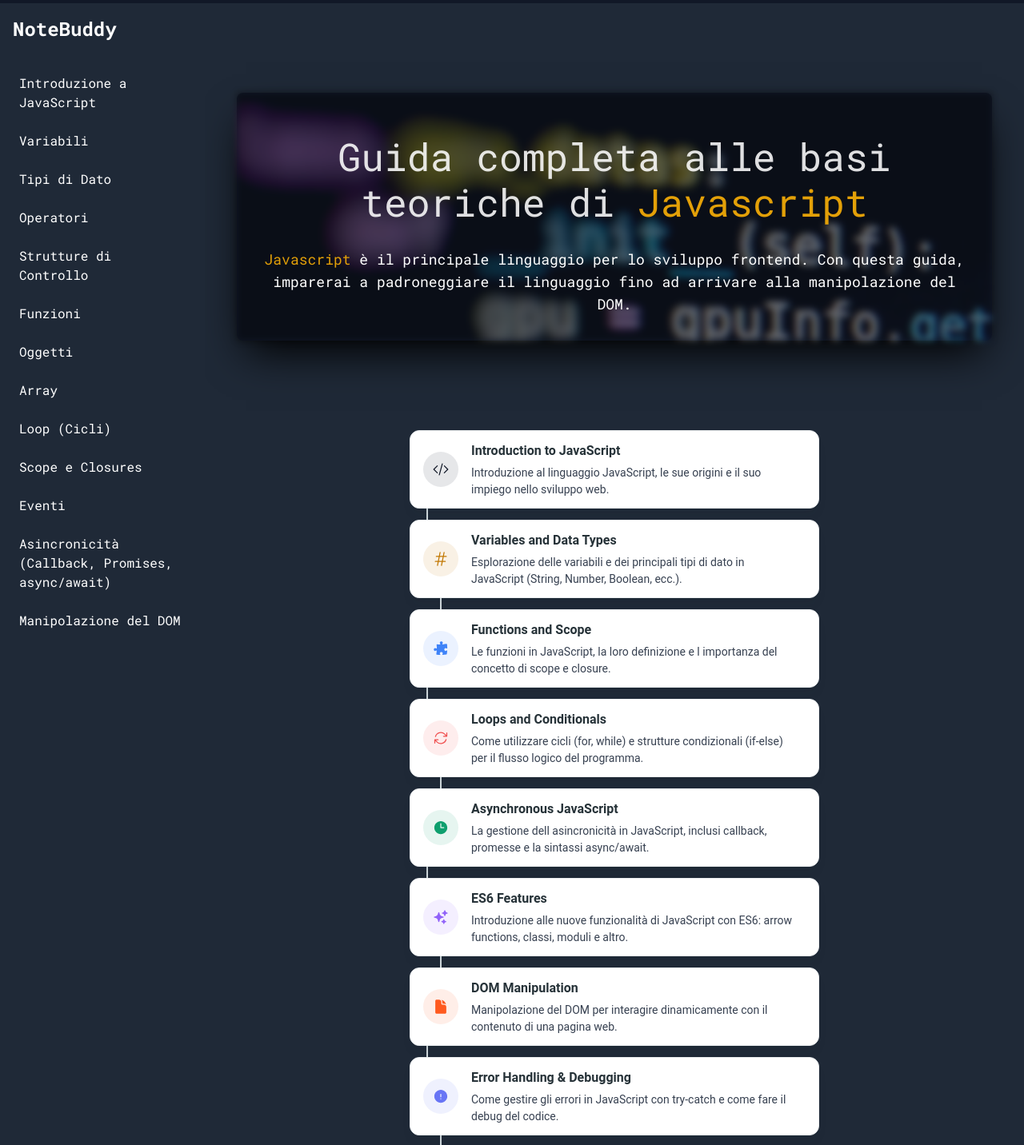
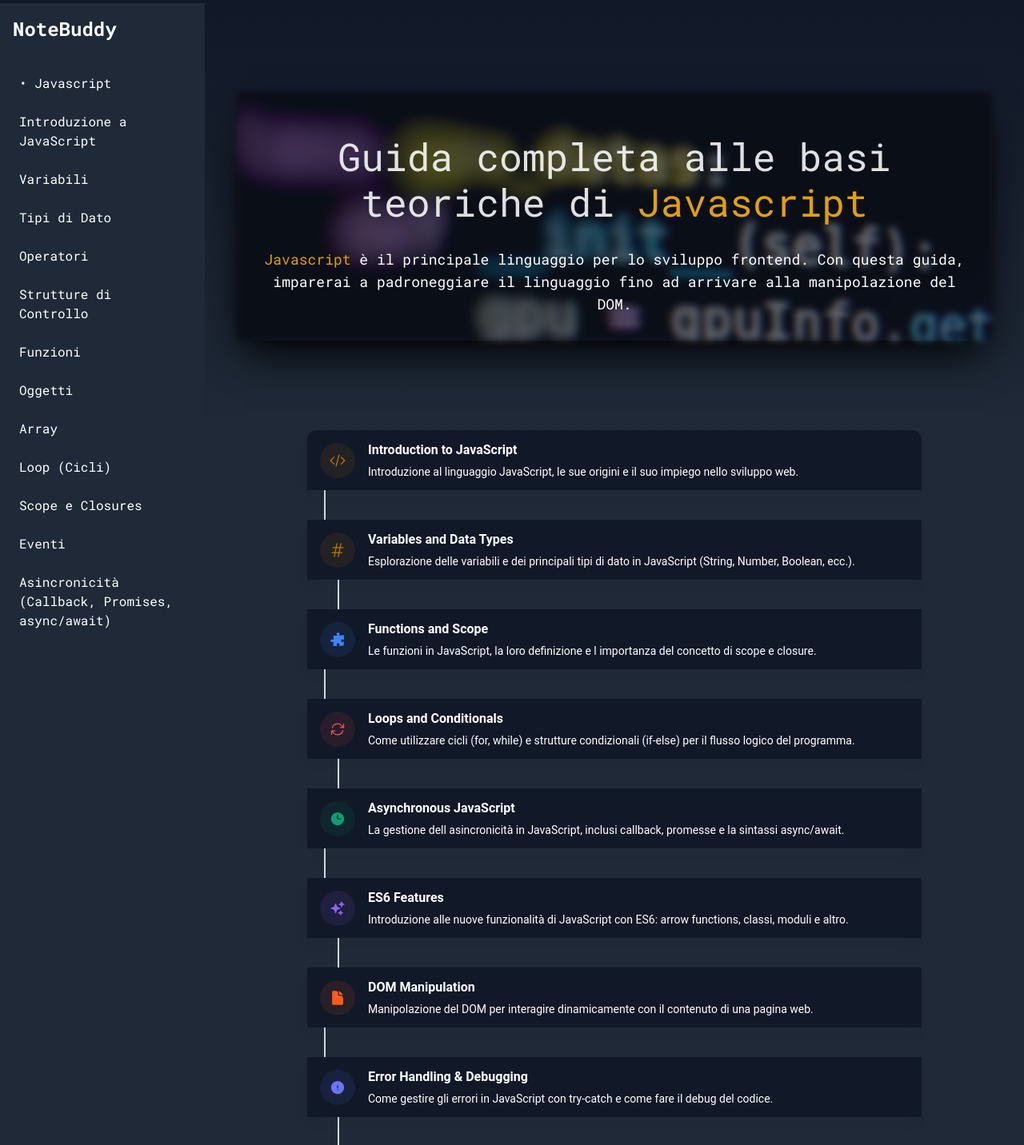
Before and after one commit to maurizioschiavarelli/NOTE-BUDDY, a React (Vite) app: page /javascript in a window 1280 px wide. Shown: the part 60-1492 px from the top of the page at 80% size. Built offline with nearby package versions, Linux system fonts and the light colour scheme.

Commit message:
PAGINA PRINCIPALE FINITA, PAGINA DOCS FINITA, PAGINA JAVASCRIPT HOME FINITA, INIZIO PAGINAINTRODUZIONE JS

```diff
--- a/src/components/HeaderDocs.jsx
+++ b/src/components/HeaderDocs.jsx
@@ -7,7 +7,7 @@ export default function HeaderDocs(props) {
     const imgUrl = props.imgUrl;
 
     return (
-        <div className="py-8 bg-gray-800 w-full p-10">
+        <div className="py-8 bg-gradient-to-b from-gray-900 from-1% to-gray-800 w-full p-10">
             <div className="my-20">
                 <div className="relative container w-full mx-auto my-auto text-center bg-gray-900 rounded-lg shadow-2xl shadow-black">
                     <div className="absolute inset-0 opacity-40 blur-sm" style={{ backgroundImage: `url(${imgUrl})` }}></div>
--- a/src/components/docs/Javascript.jsx
+++ b/src/components/docs/Javascript.jsx
@@ -25,6 +25,7 @@ import {
 } from "@material-tailwind/react";
 
 const javascriptLinks = [
+  { name: '• Javascript', to: '/javascript' },
   { name: 'Introduzione a JavaScript', to: '/jsintroduzione' },
   { name: 'Variabili', to: '/javascript/variabili' },
   { name: 'Tipi di Dato', to: '/javascript/tipi-dato' },
@@ -58,13 +59,17 @@ const javascriptLinks = [
   { name: 'Patterns di Design', to: '/javascript/design-patterns' }
 ];
 
-export default function JSintroduzione() {
+export default function Javascript() {
   return (
     <>
       <Navbar />
 
       <div className="flex bg-gray-800">
-        <Sidebar links={javascriptLinks} />
+        <Sidebar
+          links={javascriptLinks}
+          home="Javascript"
+          currentPage="Javascript home"
+        />
         <div className="flex-1">
           <HeaderDocs
             title="Guida completa alle basi teoriche di"
@@ -72,18 +77,18 @@ export default function JSintroduzione() {
             subTitle="Javascript"
             description="è il principale linguaggio per lo sviluppo frontend. Con questa guida, imparerai a padroneggiare il linguaggio fino ad arrivare alla manipolazione del DOM."
           />
-          <div className="lg:w-1/2 w-full m-auto h-auto">
+          <div className="lg:w-3/4 w-11/12 m-auto h-auto my-10 lg:my-0">
             <Timeline className="bg-gray-800">
               {/* JavaScript Basics */}
-              <TimelineItem className="h-28">
+              <TimelineItem className="h-40 sm:h-36 lg:h-28">
                 <TimelineConnector />
-                <TimelineHeader className="relative rounded-xl border border-blue-gray-50 bg-white py-3 pl-4 pr-8 shadow-lg shadow-blue-gray-900/5">
-                  <TimelineIcon className="p-3" variant="ghost">
+                <TimelineHeader className="relative rounded-t-xl bg-gray-900 py-3 pl-4 pr-8 shadow-lg shadow-blue-gray-900/5">
+                  <TimelineIcon className="p-3" variant="ghost" color="yellow">
                     <CodeBracketIcon className="h-5 w-5" />
                   </TimelineIcon>
                   <div className="flex flex-col gap-1">
-                    <Typography variant="h6" color="blue-gray"> Introduction to JavaScript </Typography>
-                    <Typography variant="small" color="gray" className="font-normal">
+                    <Typography variant="h6" color="white"> Introduction to JavaScript </Typography>
+                    <Typography variant="small" color="white" className="font-normal">
                       Introduzione al linguaggio JavaScript, le sue origini e il suo impiego nello sviluppo web.
                     </Typography>
                   </div>
@@ -91,15 +96,15 @@ export default function JSintroduzione() {
               </TimelineItem>
 
               {/* Variables, Data Types */}
-              <TimelineItem className="h-28">
+              <TimelineItem className="h-40 sm:h-36 lg:h-28">
                 <TimelineConnector className="!w-[78px]" />
-                <TimelineHeader className="relative rounded-xl border border-blue-gray-50 bg-white py-3 pl-4 pr-8 shadow-lg shadow-blue-gray-900/5">
+                <TimelineHeader className="relative bg-gray-900 py-3 pl-4 pr-8 shadow-lg shadow-blue-gray-900/5">
                   <TimelineIcon className="p-3" variant="ghost" color="yellow">
                     <HashtagIcon className="h-5 w-5" />
                   </TimelineIcon>
                   <div className="flex flex-col gap-1">
-                    <Typography variant="h6" color="blue-gray"> Variables and Data Types </Typography>
-                    <Typography variant="small" color="gray" className="font-normal">
+                    <Typography variant="h6" color="white"> Variables and Data Types </Typography>
+                    <Typography variant="small" color="white" className="font-normal">
                       Esplorazione delle variabili e dei principali tipi di dato in JavaScript (String, Number, Boolean, ecc.).
                     </Typography>
                   </div>
@@ -107,15 +112,15 @@ export default function JSintroduzione() {
               </TimelineItem>
 
               {/* Functions */}
-              <TimelineItem className="h-28">
+              <TimelineItem className="h-40 sm:h-36 lg:h-28">
                 <TimelineConnector />
-                <TimelineHeader className="relative rounded-xl border border-blue-gray-50 bg-white py-3 pl-4 pr-8 shadow-lg shadow-blue-gray-900/5">
+                <TimelineHeader className="relative bg-gray-900 py-3 pl-4 pr-8 shadow-lg shadow-blue-gray-900/5">
                   <TimelineIcon className="p-3" variant="ghost" color="blue">
                     <PuzzlePieceIcon className="h-5 w-5" />
                   </TimelineIcon>
                   <div className="flex flex-col gap-1">
-                    <Typography variant="h6" color="blue-gray"> Functions and Scope </Typography>
-                    <Typography variant="small" color="gray" className="font-normal">
+                    <Typography variant="h6" color="white"> Functions and Scope </Typography>
+                    <Typography variant="small" color="white" className="font-normal">
                       Le funzioni in JavaScript, la loro definizione e l importanza del concetto di scope e closure.
                     </Typography>
                   </div>
@@ -123,15 +128,15 @@ export default function JSintroduzione() {
               </TimelineItem>
 
               {/* Loops and Conditionals */}
-              <TimelineItem className="h-28">
+              <TimelineItem className="h-40 sm:h-36 lg:h-28">
                 <TimelineConnector className="!w-[78px]" />
-                <TimelineHeader className="relative rounded-xl border border-blue-gray-50 bg-white py-3 pl-4 pr-8 shadow-lg shadow-blue-gray-900/5">
+                <TimelineHeader className="relative bg-gray-900 py-3 pl-4 pr-8 shadow-lg shadow-blue-gray-900/5">
                   <TimelineIcon className="p-3" variant="ghost" color="red">
                     <ArrowPathIcon className="h-5 w-5" />
                   </TimelineIcon>
                   <div className="flex flex-col gap-1">
-                    <Typography variant="h6" color="blue-gray"> Loops and Conditionals </Typography>
-                    <Typography variant="small" color="gray" className="font-normal">
+                    <Typography variant="h6" color="white"> Loops and Conditionals </Typography>
+                    <Typography variant="small" color="white" className="font-normal">
                       Come utilizzare cicli (for, while) e strutture condizionali (if-else) per il flusso logico del programma.
                     </Typography>
                   </div>
@@ -139,15 +144,15 @@ export default function JSintroduzione() {
               </TimelineItem>
 
               {/* Asynchronous JavaScript (Callbacks, Promises) */}
-              <TimelineItem className="h-28">
+              <TimelineItem className="h-40 sm:h-36 lg:h-28">
                 <TimelineConnector />
-                <TimelineHeader className="relative rounded-xl border border-blue-gray-50 bg-white py-3 pl-4 pr-8 shadow-lg shadow-blue-gray-900/5">
+                <TimelineHeader className="relative bg-gray-900 py-3 pl-4 pr-8 shadow-lg shadow-blue-gray-900/5">
                   <TimelineIcon className="p-3" variant="ghost" color="green">
                     <ClockIcon className="h-5 w-5" />
                   </TimelineIcon>
                   <div className="flex flex-col gap-1">
-                    <Typography variant="h6" color="blue-gray"> Asynchronous JavaScript </Typography>
-                    <Typography variant="small" color="gray" className="font-normal">
+                    <Typography variant="h6" color="white"> Asynchronous JavaScript </Typography>
+                    <Typography variant="small" color="white" className="font-normal">
                       La gestione dell asincronicità in JavaScript, inclusi callback, promesse e la sintassi async/await.
                     </Typography>
                   </div>
@@ -155,15 +160,15 @@ export default function JSintroduzione() {
               </TimelineItem>
 
               {/* ES6 Features (Arrow Functions, Classes, Modules) */}
-              <TimelineItem className="h-28">
+              <TimelineItem className="h-40 sm:h-36 lg:h-28">
                 <TimelineConnector className="!w-[78px]" />
-                <TimelineHeader className="relative rounded-xl border border-blue-gray-50 bg-white py-3 pl-4 pr-8 shadow-lg shadow-blue-gray-900/5">
+                <TimelineHeader className="relative bg-gray-900 py-3 pl-4 pr-8 shadow-lg shadow-blue-gray-900/5">
                   <TimelineIcon className="p-3" variant="ghost" color="purple">
                     <SparklesIcon className="h-5 w-5" />
                   </TimelineIcon>
                   <div className="flex flex-col gap-1">
-                    <Typography variant="h6" color="blue-gray"> ES6 Features </Typography>
-                    <Typography variant="small" color="gray" className="font-normal">
+                    <Typography variant="h6" color="white"> ES6 Features </Typography>
+                    <Typography variant="small" color="white" className="font-normal">
                       Introduzione alle nuove funzionalità di JavaScript con ES6: arrow functions, classi, moduli e altro.
                     </Typography>
                   </div>
@@ -171,15 +176,15 @@ export default function JSintroduzione() {
               </TimelineItem>
 
               {/* DOM Manipulation */}
-              <TimelineItem className="h-28">
+              <TimelineItem className="h-40 sm:h-36 lg:h-28">
                 <TimelineConnector />
-                <TimelineHeader className="relative rounded-xl border border-blue-gray-50 bg-white py-3 pl-4 pr-8 shadow-lg shadow-blue-gray-900/5">
+                <TimelineHeader className="relative bg-gray-900 py-3 pl-4 pr-8 shadow-lg shadow-blue-gray-900/5">
                   <TimelineIcon className="p-3" variant="ghost" color="orange">
                     <DocumentIcon className="h-5 w-5" />
                   </TimelineIcon>
                   <div className="flex flex-col gap-1">
-                    <Typography variant="h6" color="blue-gray"> DOM Manipulation </Typography>
-                    <Typography variant="small" color="gray" className="font-normal">
+                    <Typography variant="h6" color="white"> DOM Manipulation </Typography>
+                    <Typography variant="small" color="white" className="font-normal">
                       Manipolazione del DOM per interagire dinamicamente con il contenuto di una pagina web.
                     </Typography>
                   </div>
@@ -187,15 +192,15 @@ export default function JSintroduzione() {
               </TimelineItem>
 
               {/* Error Handling and Debugging */}
-              <TimelineItem className="h-28">
+              <TimelineItem className="h-40 sm:h-36 lg:h-28">
                 <TimelineConnector className="!w-[78px]" />
-                <TimelineHeader className="relative rounded-xl border border-blue-gray-50 bg-white py-3 pl-4 pr-8 shadow-lg shadow-blue-gray-900/5">
+                <TimelineHeader className="relative bg-gray-900 py-3 pl-4 pr-8 shadow-lg shadow-blue-gray-900/5">
                   <TimelineIcon className="p-3" variant="ghost" color="indigo">
                     <ExclamationCircleIcon className="h-5 w-5" />
                   </TimelineIcon>
                   <div className="flex flex-col gap-1">
-                    <Typography variant="h6" color="blue-gray"> Error Handling & Debugging </Typography>
-                    <Typography variant="small" color="gray" className="font-normal">
+                    <Typography variant="h6" color="white"> Error Handling & Debugging </Typography>
+                    <Typography variant="small" color="white" className="font-normal">
                       Come gestire gli errori in JavaScript con try-catch e come fare il debug del codice.
                     </Typography>
                   </div>
@@ -203,14 +208,14 @@ export default function JSintroduzione() {
               </TimelineItem>
 
               {/* Advanced Topics (Web APIs, Frameworks, etc.) */}
-              <TimelineItem className="h-28">
-                <TimelineHeader className="relative rounded-xl border border-blue-gray-50 bg-white py-3 pl-4 pr-8 shadow-lg shadow-blue-gray-900/5">
+              <TimelineItem className="h-40 sm:h-36 lg:h-28">
+                <TimelineHeader className="relative rounded-b-xl bg-gray-900 py-3 pl-4 pr-8 shadow-lg shadow-blue-gray-900/5">
                   <TimelineIcon className="p-3" variant="ghost" color="pink">
                     <PhoneIcon className="h-5 w-5" />
                   </TimelineIcon>
                   <div className="flex flex-col gap-1">
-                    <Typography variant="h6" color="blue-gray"> Advanced JavaScript (Web APIs, Frameworks) </Typography>
-                    <Typography variant="small" color="gray" className="font-normal">
+                    <Typography variant="h6" color="white"> Advanced JavaScript (Web APIs, Frameworks) </Typography>
+                    <Typography variant="small" color="white" className="font-normal">
                       Approfondimento su Web APIs, frameworks JavaScript e tecniche avanzate per lo sviluppo web.
                     </Typography>
                   </div>
--- a/src/components/docs/Javascript/JSintroduzione.jsx
+++ b/src/components/docs/Javascript/JSintroduzione.jsx
@@ -4,7 +4,8 @@ import Sidebar from '../../Sidebar';
 import HeaderDocs from '../../HeaderDocs';
 
 const javascriptLinks = [
-  { name: 'Introduzione a JavaScript', to: '/javascript/introduzione' },
+  { name: 'Javascript', to: '/javascript' },
+  { name: '• Introduzione a JavaScript', to: '/javascript/introduzione' },
   { name: 'Variabili', to: '/javascript/variabili' },
   { name: 'Tipi di Dato', to: '/javascript/tipi-dato' },
   { name: 'Operatori', to: '/javascript/operatori' },
@@ -43,7 +44,11 @@ export default function JSintroduzione() {
       <Navbar />
 
       <div className="flex">
-        <Sidebar links={javascriptLinks} />
+      <Sidebar
+        links={javascriptLinks}
+        home="Javascript"
+        currentPage="Introduzione"
+      />
         <div className="flex-1">
           <HeaderDocs
             title="intro js"
--- a/src/components/docs/Php.jsx
+++ b/src/components/docs/Php.jsx
@@ -1,4 +1,4 @@
-import Navbar from '../Navbar ';
+import Navbar from '../Navbar';
 import Footer from '../Footer';
 import Sidebar from '../Sidebar';
 import HeaderDocs from '../HeaderDocs'; // Assicurati di importare il componente HeaderDocs
```
Also changed, not shown: src/components/Breadcrumb.jsx (added, +21 -0 lines), src/components/Sidebar.jsx (+30 -16 lines).
